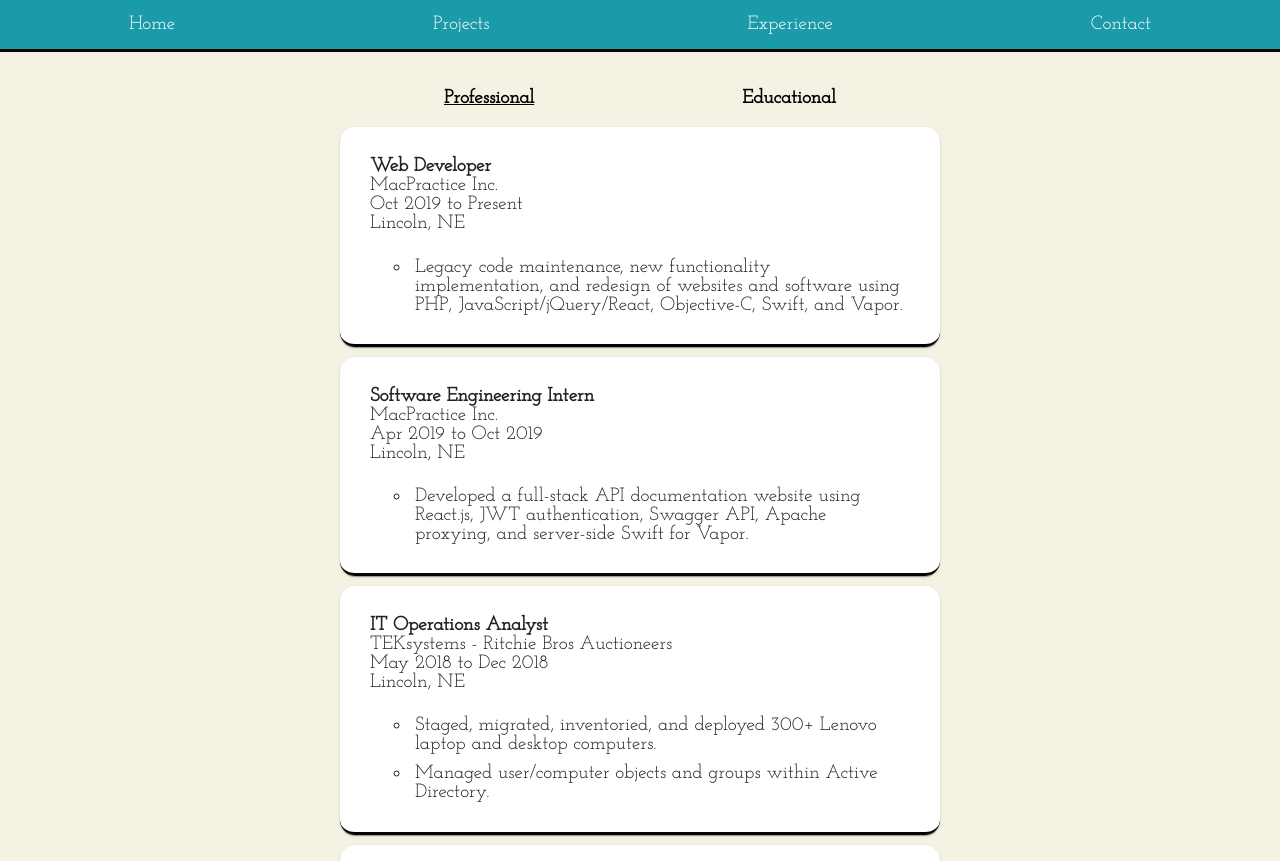
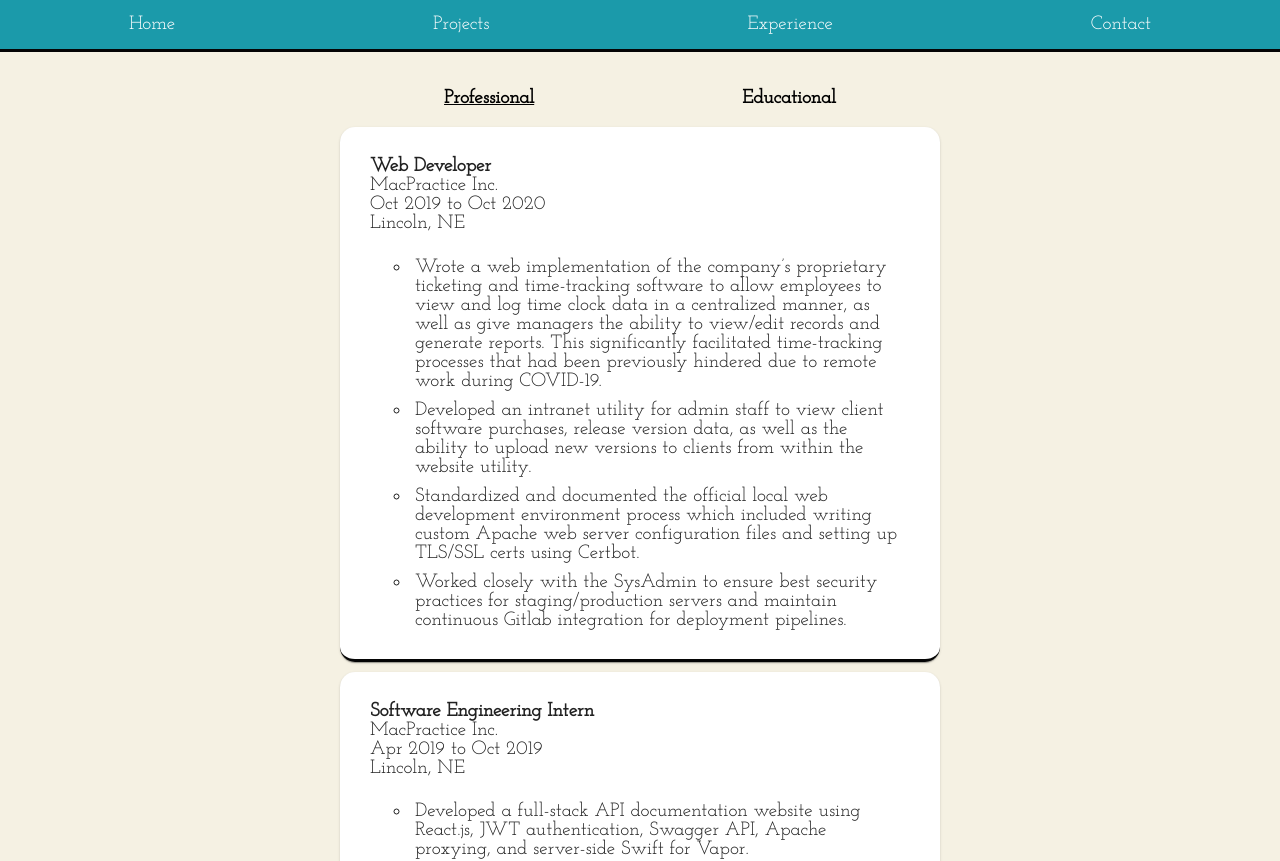
Before and after one commit to cperault/career-portfolio, a React (Create React App) app: page /Experience in a window 1280 px wide. Shown: the top 861 px of the page. Built offline with nearby package versions, Linux system fonts and the light colour scheme.

Commit message:
Updated former job date and description BECAUSE I JUST GOT LAID OFF AGAIN.

```diff
--- a/src/Components/Experience/ExperienceItems.js
+++ b/src/Components/Experience/ExperienceItems.js
@@ -3,9 +3,12 @@ const jobs = [
         experienceTitle: "Web Developer",
         experienceCompany: "MacPractice Inc.",
         experienceLocation: "Lincoln, NE",
-        experienceDuration: "Oct 2019 to Present",
+        experienceDuration: "Oct 2019 to Oct 2020",
         experienceDescription: [
-            "Legacy code maintenance, new functionality implementation, and redesign of websites and software using PHP, JavaScript/jQuery/React, Objective-C, Swift, and Vapor."
+            "Wrote a web implementation of the company’s proprietary ticketing and time-tracking software to allow employees to view and log time clock data in a centralized manner, as well as give managers the ability to view/edit records and generate reports. This significantly facilitated time-tracking processes that had been previously hindered due to remote work during COVID-19.",
+            "Developed an intranet utility for admin staff to view client software purchases, release version data, as well as the ability to upload new versions to clients from within the website utility.",
+            "Standardized and documented the official local web development environment process which included writing custom Apache web server configuration files and setting up TLS/SSL certs using Certbot.",
+            "Worked closely with the SysAdmin to ensure best security practices for staging/production servers and maintain continuous Gitlab integration for deployment pipelines."
         ]
     },
     {
```
